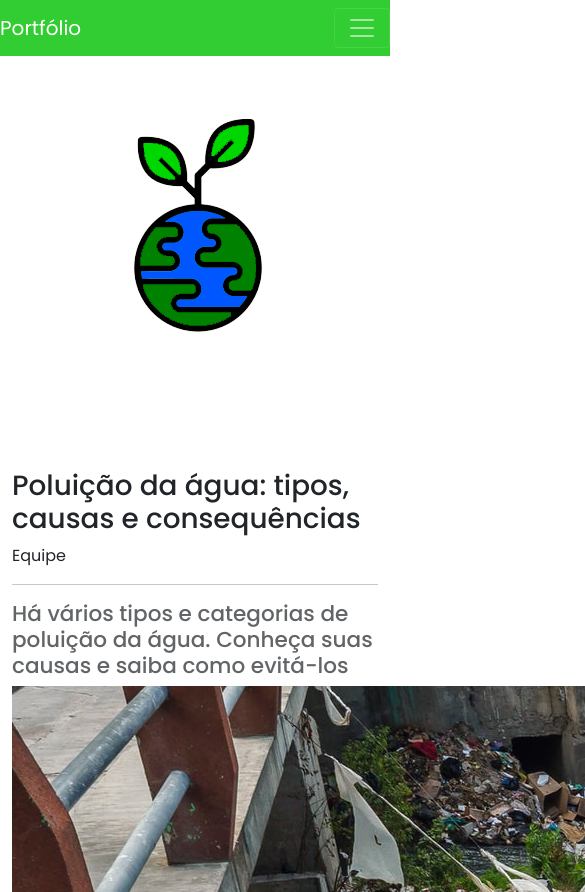
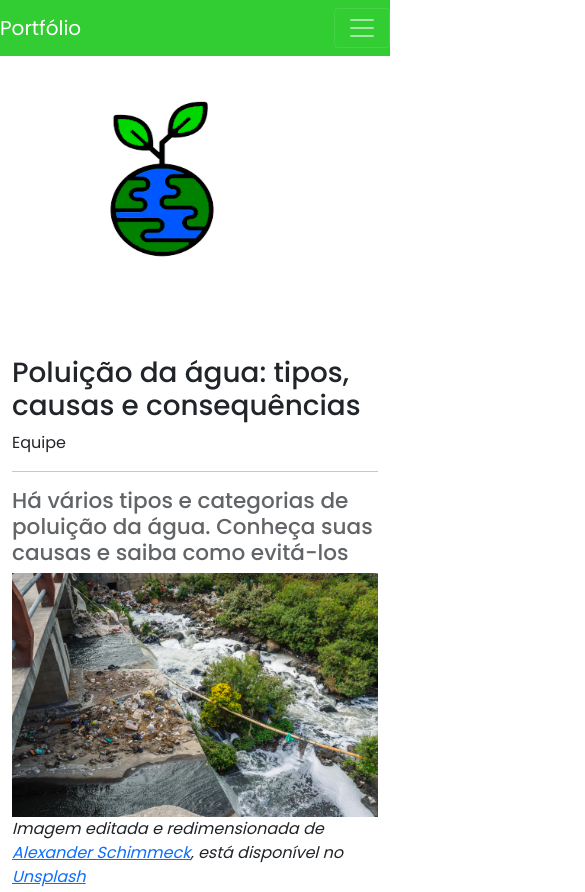
Before and after one commit to MatheusFC2/Water-Pollution, a plain HTML site: page index.html in a window 390 px wide. Shown: the top 892 px of the page, 585 px wide, since content can reach past the window. Drawn offline with nearby package versions, Linux system fonts and the light colour scheme; a web font is replaced by a local one.

Commit message:
:wheelchair: coloquei responsividade para pessoas que usam celular acessarem o site

```diff
--- a/style/style.css
+++ b/style/style.css
@@ -17,7 +17,19 @@
     overflow-wrap: break-word;
 }
 
+.logo {
+    width: 100%;
+    height: 100%;
+    max-width: 300px;
+    max-height: 300px;
+}
 
+.photo-body {
+    width: 100%;
+    height: 100%;
+    max-width: 850px;
+    max-height: 850px;
+}
 
 .logo {
     margin: absolute;
```
